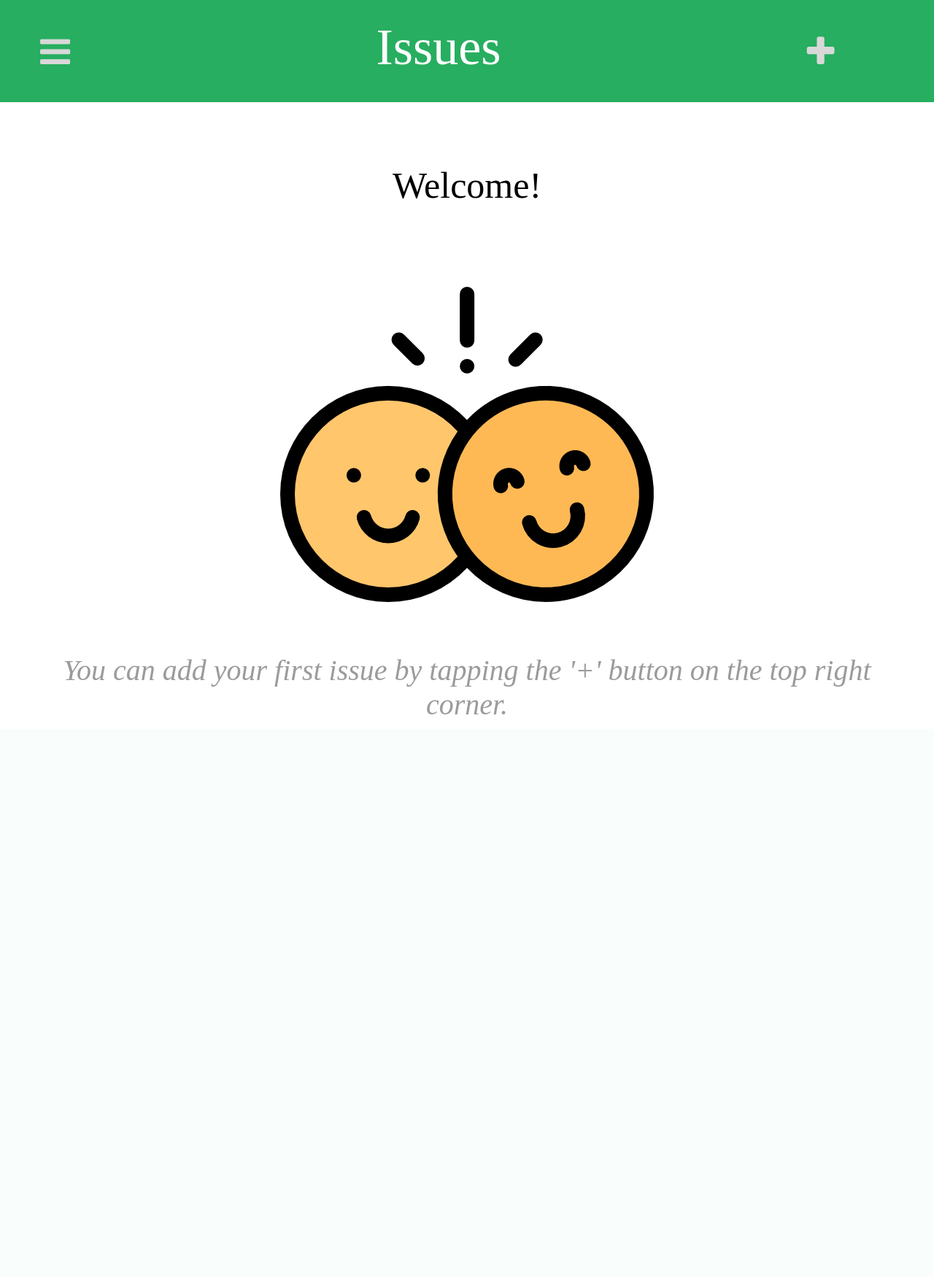
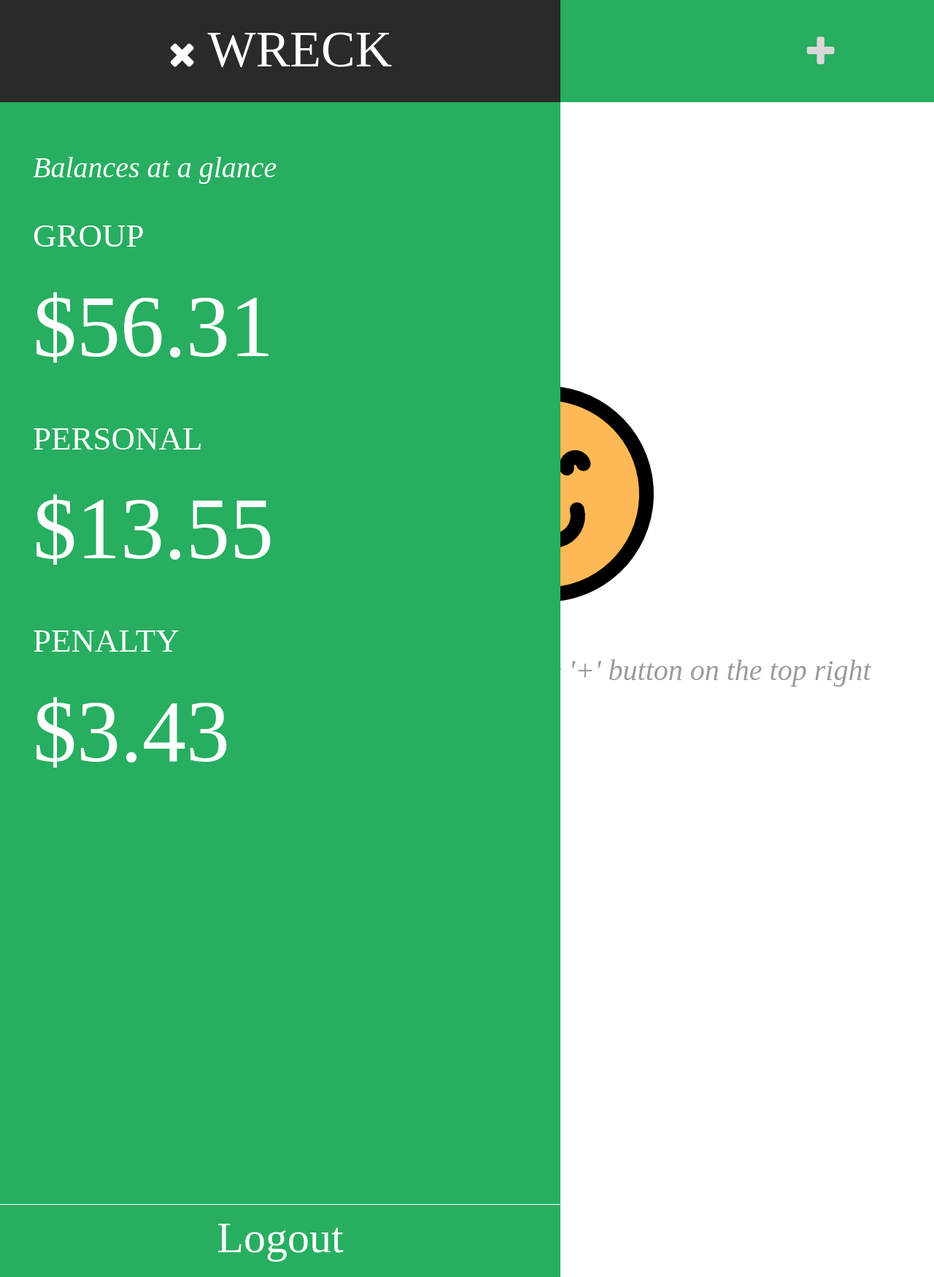
Before and after one commit to katrinaduong/wreck, a PHP site: page /html/issues.html in a window 1280 px wide. Shown: the whole page at 73% size. Before the commit the page ends 979 px from the top, so only its background shows below. Run offline with PHP 8.4, Linux system fonts and the light colour scheme.

Commit message:
made sidebar div

```diff
--- a/css/issues.css
+++ b/css/issues.css
@@ -13,6 +13,7 @@
 
 body {
   margin: 0px;
+  height: 1750px;
 }
 .header {
   width: 100%;
@@ -316,3 +317,69 @@ body {
   padding: 5px;
 
 }
+
+
+#sidebar {
+  height: 100%;
+  width: 60%;
+  background-color: var(--jade-green);
+  position: absolute;
+  top: 0px;
+  left: 0px;
+}
+
+#sidebar-header {
+  width: 100%;
+  height: 140px;
+  padding: 15px;
+  background-color: #2a2a2a;
+  color: var(--white);
+  font-family: Avenir;
+  font-size: 70px;
+  text-align: center;
+}
+
+.close-sidebar {
+  display: inline-block;
+  color: var(--white);
+  left: 10px;
+}
+
+#user-status {
+  margin-left: 45px;
+  margin-top: 60px;
+  font-family: Avenir;
+  color: var(--white);
+}
+
+#user-status-heading {
+  font-size: 40px;
+  font-style: oblique;
+}
+
+.status {
+  margin-top: 30px;
+}
+
+.sidebar-title {
+  font-size: 45px;
+  font-weight: 300;
+}
+
+.balance-value {
+  font-size: 120px;
+  font-weight: 500;
+}
+
+#logout {
+  width: 100%;
+  height: 70px;
+  position: absolute;
+  text-align: center;
+  font-size: 60px;
+  font-family: Avenir;
+  color: var(--white);
+  bottom: 30px;
+  border-top-style: solid;
+  border-top-width: .5px;
+}
--- a/html/issues.html
+++ b/html/issues.html
@@ -45,6 +45,29 @@
         </div>
       </div>
 
+      <div id="sidebar">
+        <div id="sidebar-header">
+          <i class="fa fa-times w3-xxxlarge close-sidebar"></i>
+          WRECK
+        </div>
+        <div id="user-status">
+          <div id="user-status-heading">Balances at a glance</div>
+          <div class="status">
+            <div class="sidebar-title">GROUP</div>
+            <div class="balance-value" id="group-balance">$56.31</div>
+          </div>
+          <div class="status">
+            <div class="sidebar-title">PERSONAL</div>
+            <div class="balance-value" id="personal-balance">$13.55</div>
+          </div>
+          <div class="status">
+            <div class="sidebar-title">PENALTY</div>
+            <div class="balance-value" id="penalty-balance">$3.43</div>
+          </div>
+        </div>
+        <div id="logout">Logout</div>
+      </div>
+
       <script src="../jquery/js/jquery-1.9.0.min.js"></script>
       <script src="../jquery/js/jquery-ui-1.10.0.custom.min.js"></script>
       <script src="../js/issues.js"></script>
--- a/js/issues.js
+++ b/js/issues.js
@@ -9,6 +9,12 @@ $('#add-issue').click(function() {
   $("#new-issue-text").focus();
   $("body").toggleClass("adding-issue");
   $("new-issue-text").focus();
+});
+
+$('#menu').click(function() {
+});
+
+$('#close-menu').click(function() {
 });
 
 $('#nevermind, .close-button').click(function() {
```
Also changed, not shown: 1 other file.
